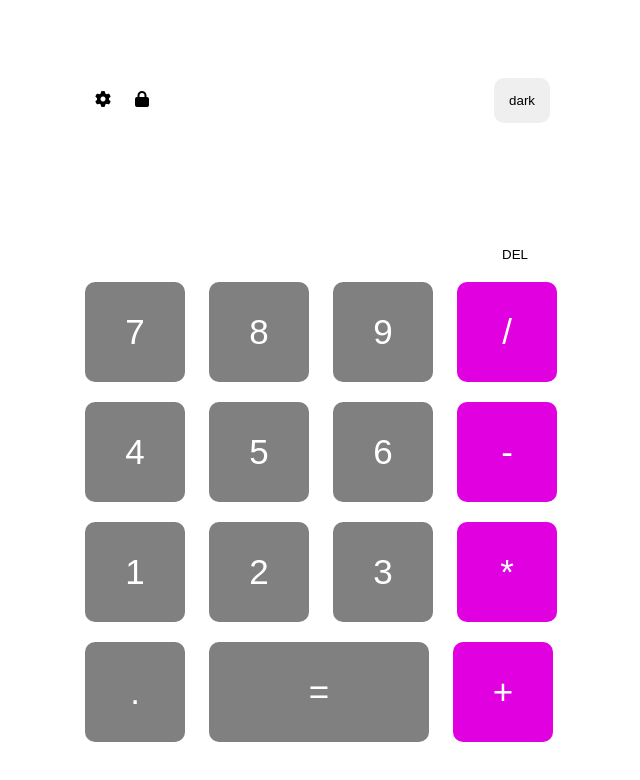
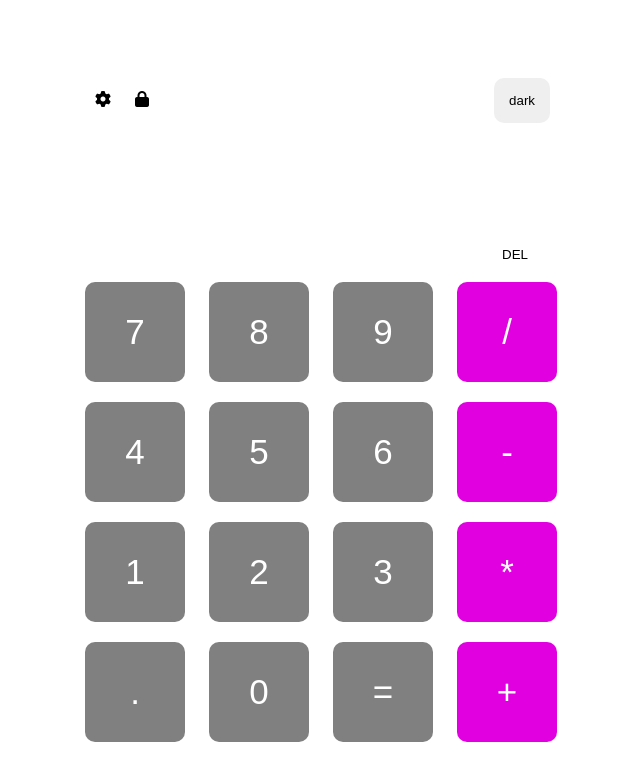
Before and after one commit to Ahmed77923/calculate, a plain HTML site: page index.html in a window 1280 px wide. Shown: the whole page, without its empty margins (315-955 px from the left). Drawn offline with Linux system fonts and the light colour scheme.

Commit message:
Add files via upload

```diff
--- a/index.html
+++ b/index.html
@@ -46,6 +46,7 @@
             <button onclick="calculet('*')" class="side-btn">*</button>
 
             <button onclick="calculet('.')">.</button>
+            <button onclick="calculet('0')">0</button>
             <button onclick="sumNumbers()" class="btn">=</button>
             <button onclick="calculet('+')" class="side-btn">+</button>
           </div>
--- a/style.css
+++ b/style.css
@@ -66,7 +66,7 @@
   background-color: hsl(0, 0%, 70%);
 }
 .key .btn {
-  width: 220px;
+  width: 100px;
   border-radius: 10px;
 }
 .key .side-btn {
```
